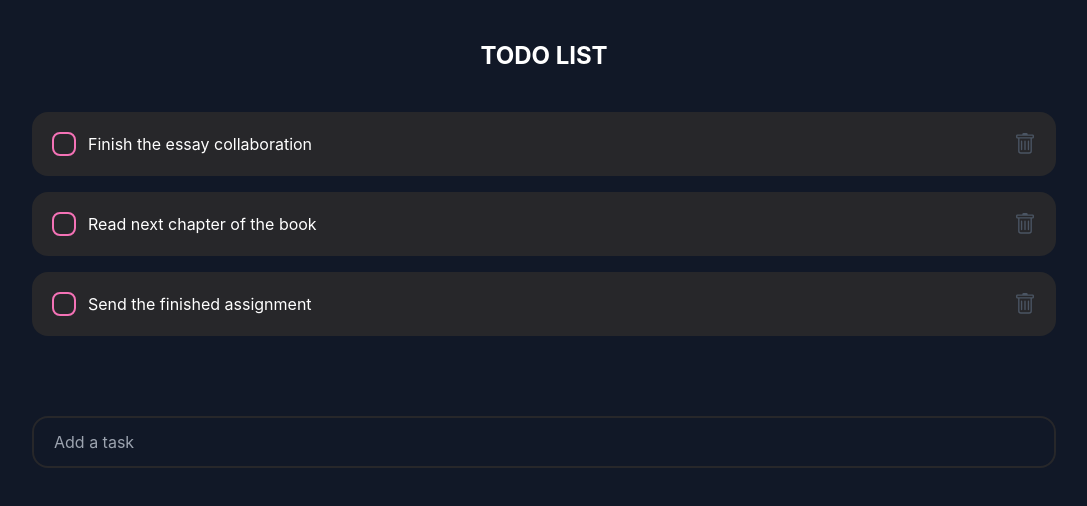
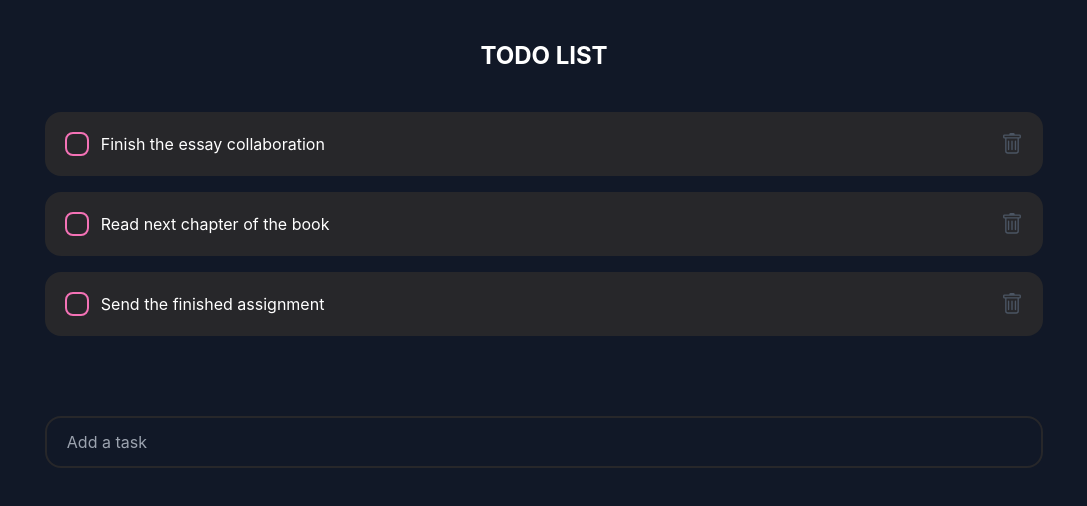
Before and after one commit to ONES1NGLE/todo-app, a React (Create React App) app: page / in a window 1280 px wide. Shown: the top 506 px of the page, without its empty margins (96-1183 px from the left). Built offline with nearby package versions, Linux system fonts and the light colour scheme.

Commit message:
update container

```diff
--- a/src/index.jsx
+++ b/src/index.jsx
@@ -6,8 +6,10 @@ import Home from "./components/screens/Home/Home";
 const root = ReactDOM.createRoot(document.getElementById("root"));
 root.render(
   <React.StrictMode>
-    <div className="py-10 bg-gray-900 h-screen">
+    <div className="py-10 bg-gray-900 min-h-screen">
+      <div className="container mx-auto px-4">
       <Home />
+      </div>
     </div>
   </React.StrictMode>
 );
```
